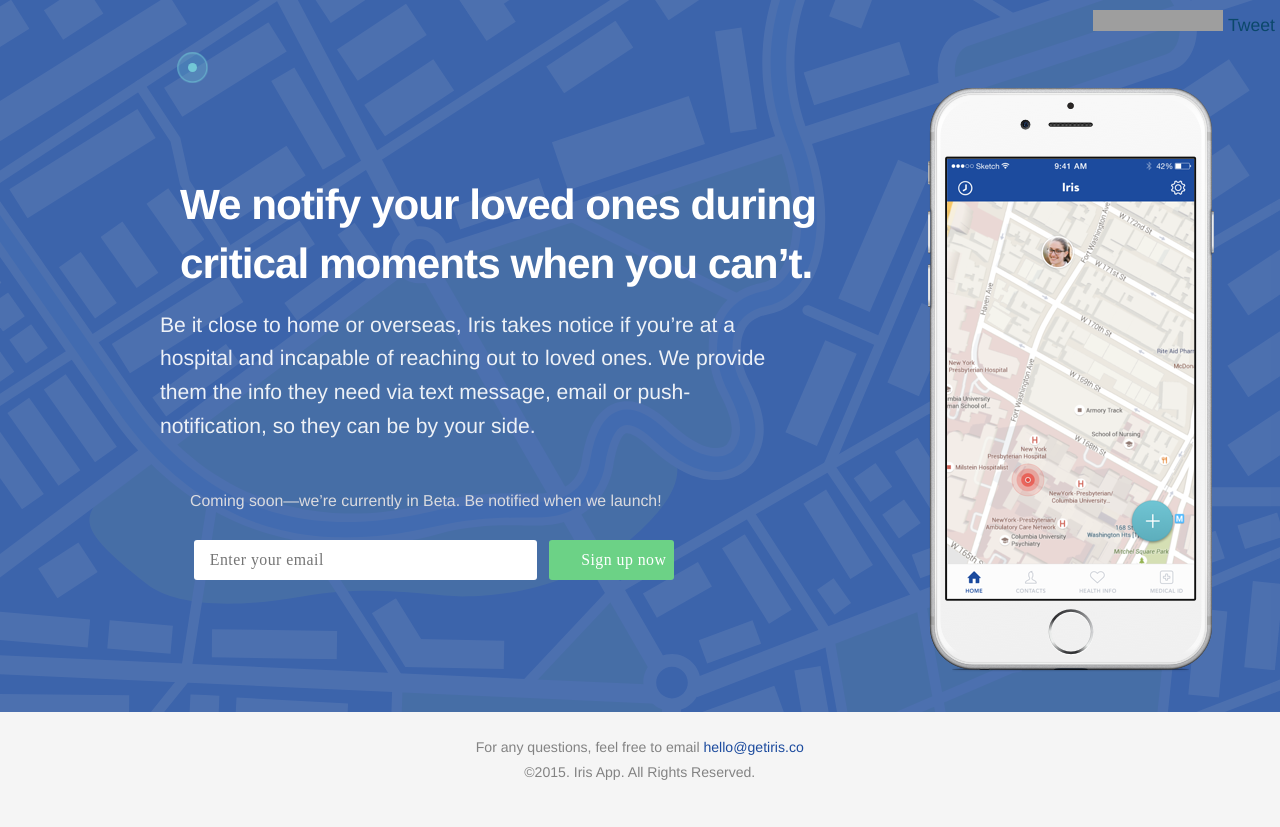
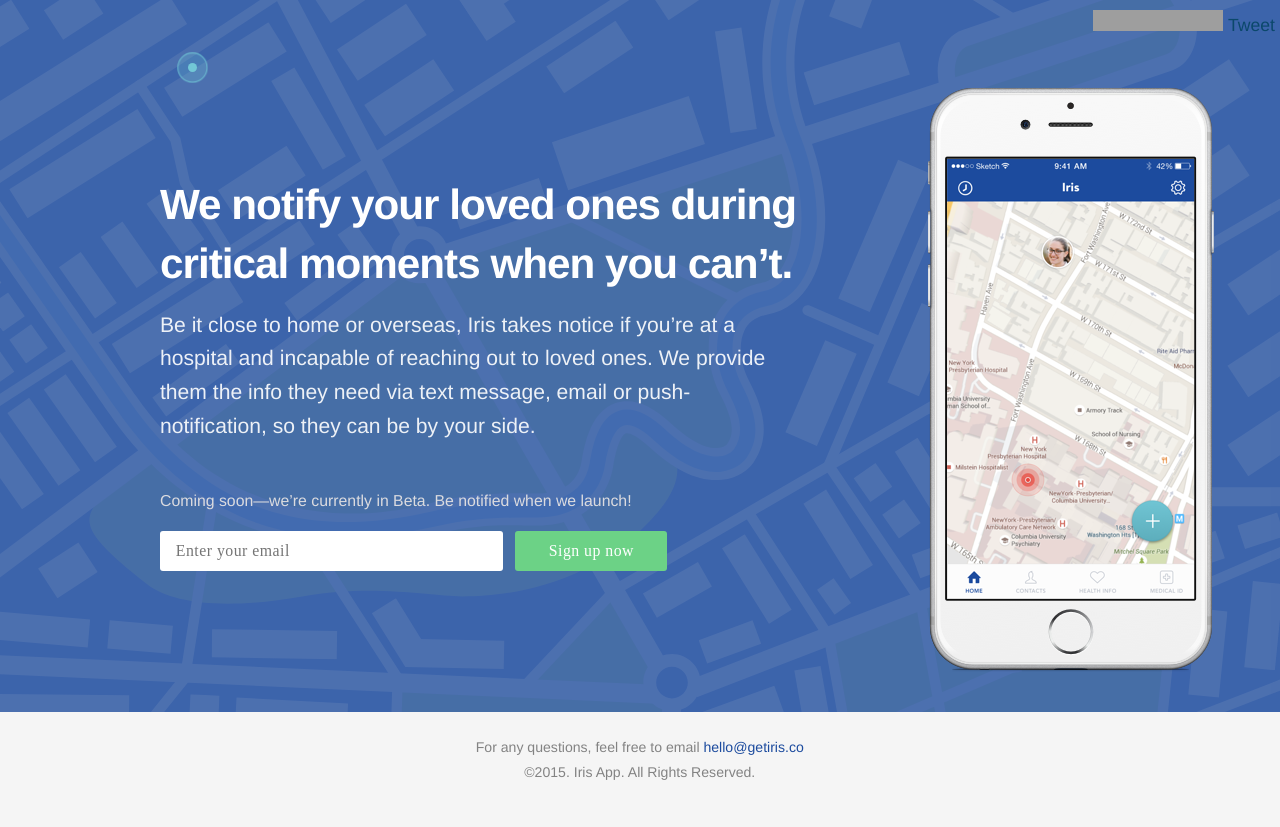
Before and after one commit to irisapp/iris-website, a plain HTML site: page index.html in a window 1280 px wide. Drawn offline with Linux system fonts and the light colour scheme; files that its build step writes are made by us from their sources; grey boxes are pictures that could not be loaded; a small style sheet from the web is missing.

Commit message:
Fixed CSS (Mobile to Desktop)
Hadn’t realized that going mobile first would cause certain elements to
cascade down to desktop (derp!) unless I told desktop otherwise.

```diff
--- a/css/style.css
+++ b/css/style.css
@@ -82,7 +82,6 @@
 
 .container {
 	margin: 0 auto;
-	width: 960px;
 	max-width: 100%;
 	height: 780px;
 	padding-top: 5em;
@@ -96,7 +95,7 @@
 }
 
 .container h1 {
-	font-size: 2.1em; /* 48 / 16 */
+	font-size: 2em; /* 48 / 16 */
 	line-height: 1.3em; /* 48 / 48 */
 	font-weight: 700;
 	margin-left: 20px;
@@ -336,7 +335,6 @@
     line-height: 1.4em; /* 24 / 24 */
     margin-bottom: .6em; /* 24 / 24 */
     margin-top: 3em;
-    margin-left: ;
 }
 
 /*GPS points Begin*/
@@ -531,6 +529,7 @@
 .container h1 {
 	font-size: 2.4em; /* 48 / 16 */
 	line-height: 1.4em; /* 48 / 48 */
+	margin: 0 auto;
 	margin-top: .8em;
 	font-weight: 700;
 	padding-right: 1em;
@@ -551,8 +550,10 @@
     font-size: .9em; /* 24 / 16 */
     font-weight: 500;
     line-height: 1.4em; /* 24 / 24 */
-    margin-bottom: .6em; /* 24 / 24 */
+    margin: 0 auto;
+    margin-bottom: 0;
     margin-top: 3em;
+    padding-left: 0;
 }
 
 /*GPS points Begin*/
@@ -660,6 +661,7 @@
 	-webkit-border-radius: 3px;
 	-moz-border-radius: 3px;
 	display: inline-block;
+	margin-left: 0;
 }
 
 /*Do not remove the .clear class. This keeps it inline*/
@@ -676,6 +678,7 @@
 	color: #fff;
 	background-color: #6CD286;
 	padding: .7em 2em;
+	width: 100%;
 	border-radius: 3px;
 	-webkit-border-radius: 3px;
 	-moz-border-radius: 3px;
```
